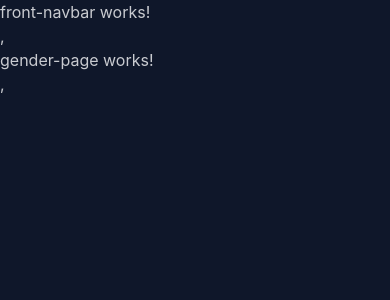
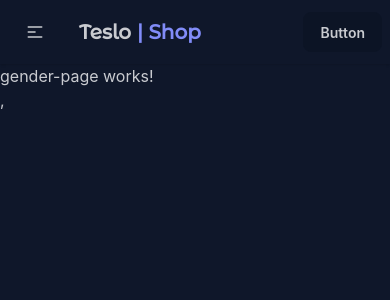
Before and after one commit to Antonio-Borrero/teslo-shop-angular, an Angular app: page /gender/kid in a window 390 px wide. Shown: the top 300 px of the page. Built offline with nearby package versions, Linux system fonts and the light colour scheme.

Commit message:
feat: add responsive navbar with routing links

```diff
--- a/src/app/store-front/components/front-navbar/front-navbar.html
+++ b/src/app/store-front/components/front-navbar/front-navbar.html
@@ -1 +1,78 @@
-<p>front-navbar works!</p>,
+<div class="navbar bg-base-100 shadow-sm">
+  <div class="navbar-start">
+    <div class="dropdown">
+      <div tabindex="0" role="button" class="btn btn-ghost lg:hidden">
+        <svg
+          xmlns="http://www.w3.org/2000/svg"
+          class="h-5 w-5"
+          fill="none"
+          viewBox="0 0 24 24"
+          stroke="currentColor"
+        >
+          <path
+            stroke-linecap="round"
+            stroke-linejoin="round"
+            stroke-width="2"
+            d="M4 6h16M4 12h8m-8 6h16"
+          />
+        </svg>
+      </div>
+
+      <ul
+        tabindex="-1"
+        class="menu menu-sm dropdown-content bg-base-100 rounded-box z-1 mt-3 w-52 p-2 shadow"
+      >
+        <li>
+          <a routerLink="/gender/men" class="btn btn-ghost" routerLinkActive="text-secondary"
+            >Hombres</a
+          >
+        </li>
+        <li>
+          <a routerLink="/gender/women" class="btn btn-ghost" routerLinkActive="text-secondary"
+            >Mujeres</a
+          >
+        </li>
+        <li>
+          <a routerLink="/gender/kid" class="btn btn-ghost" routerLinkActive="text-secondary"
+            >niños</a
+          >
+        </li>
+
+        <li>
+          <a>Parent</a>
+          <ul class="p-2">
+            <li><a>Submenu 1</a></li>
+            <li><a>Submenu 2</a></li>
+          </ul>
+        </li>
+        <li><a>Item 3</a></li>
+      </ul>
+    </div>
+    <a class="btn btn-ghost text-xl font-montserrat" routerLink="/">
+      Teslo <span class="text-secondary"> | Shop </span>
+    </a>
+  </div>
+
+  <div class="navbar-center hidden lg:flex">
+    <ul class="menu menu-horizontal px-1">
+      <li>
+        <a routerLink="/gender/men" class="btn btn-ghost" routerLinkActive="text-secondary"
+          >Hombres</a
+        >
+      </li>
+      <li>
+        <a routerLink="/gender/women" class="btn btn-ghost" routerLinkActive="text-secondary"
+          >Mujeres</a
+        >
+      </li>
+      <li>
+        <a routerLink="/gender/kid" class="btn btn-ghost" routerLinkActive="text-secondary"
+          >niños</a
+        >
+      </li>
+    </ul>
+  </div>
+  <div class="navbar-end">
+    <a class="btn">Button</a>
+  </div>
+</div>
--- a/src/app/store-front/components/front-navbar/front-navbar.ts
+++ b/src/app/store-front/components/front-navbar/front-navbar.ts
@@ -1,8 +1,9 @@
 import { Component } from '@angular/core';
+import { RouterLink, RouterLinkActive } from '@angular/router';
 
 @Component({
   selector: 'front-navbar',
-  imports: [],
+  imports: [RouterLink, RouterLinkActive],
   templateUrl: './front-navbar.html',
 })
 export class FrontNavbar {}
```
